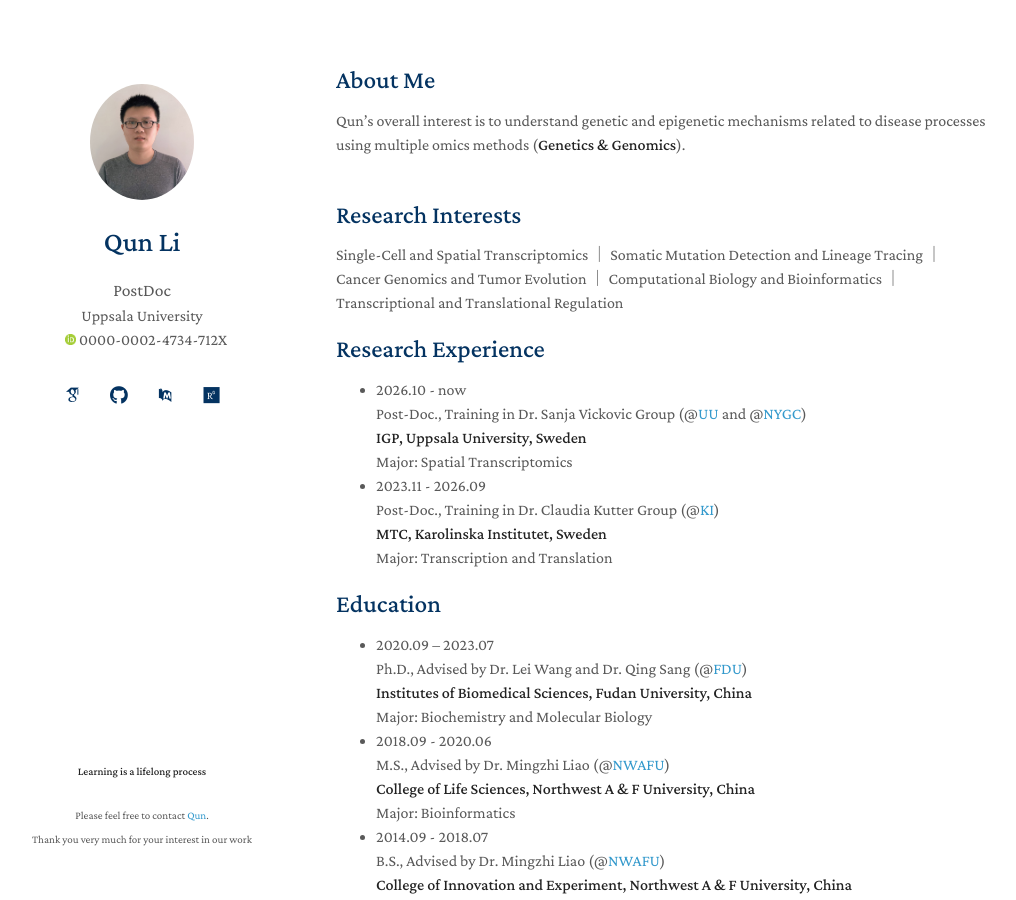
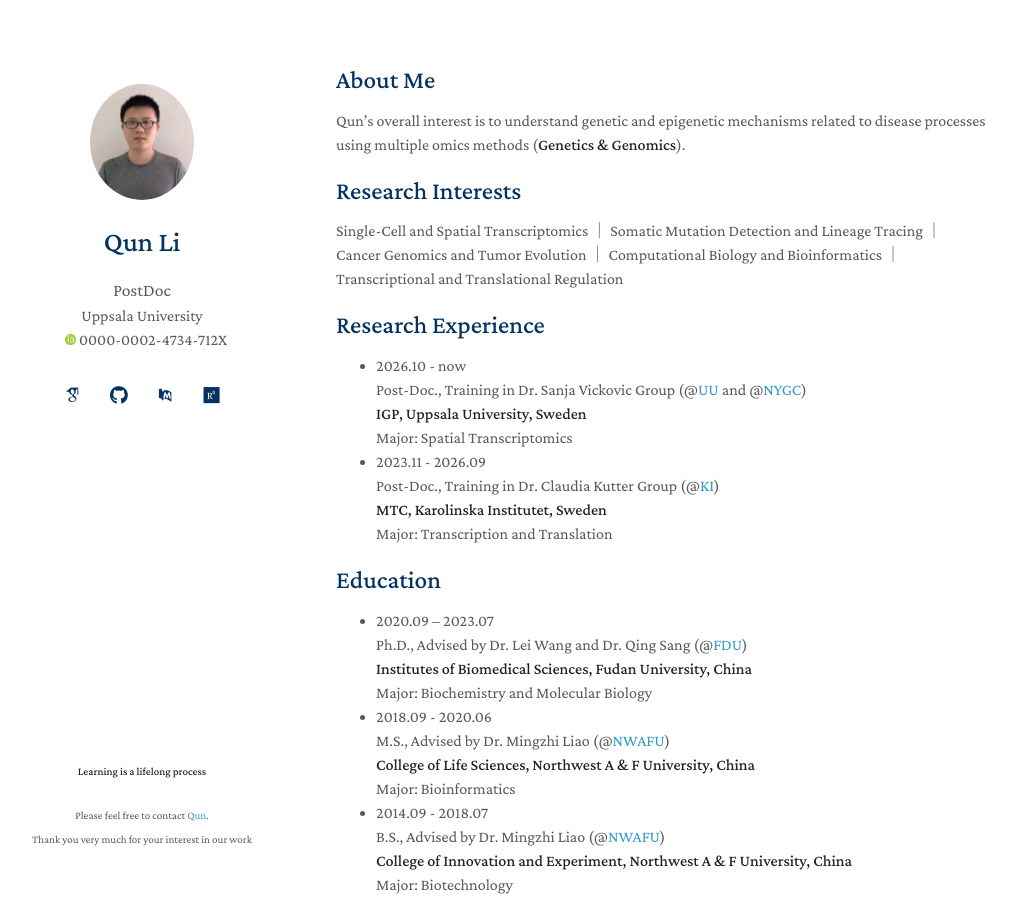
Before and after one commit to liqunbio/liqunbio.github.io, a Jekyll site: the page built from index.md, in a window 1280 px wide and 900 px high. Shown: the whole window, without its empty margins (134-1150 px from the left). Built offline with Jekyll 4.4.1, drawn with Linux system fonts in a browser that asks for light colours; some web fonts are replaced; comment, search, counter and statistics services are not loaded; our own code applies the rules of GitHub Pages for plain Markdown files.

Commit message:
Fix About Me section formatting
Removed redundant line break in the About Me section.

```diff
--- a/index.md
+++ b/index.md
@@ -3,8 +3,7 @@ layout: homepage
 ---
 
 ## About Me
-Qun's overall interest is to understand genetic and epigenetic mechanisms related to disease processes using multiple omics methods (**Genetics & Genomics**). <br>
-<br>
+Qun's overall interest is to understand genetic and epigenetic mechanisms related to disease processes using multiple omics methods (**Genetics & Genomics**).
 
 ## Research Interests
 Single-Cell and Spatial Transcriptomics ｜ Somatic Mutation Detection and Lineage Tracing ｜ Cancer Genomics and Tumor Evolution ｜ Computational Biology and Bioinformatics ｜ Transcriptional and Translational Regulation
```
